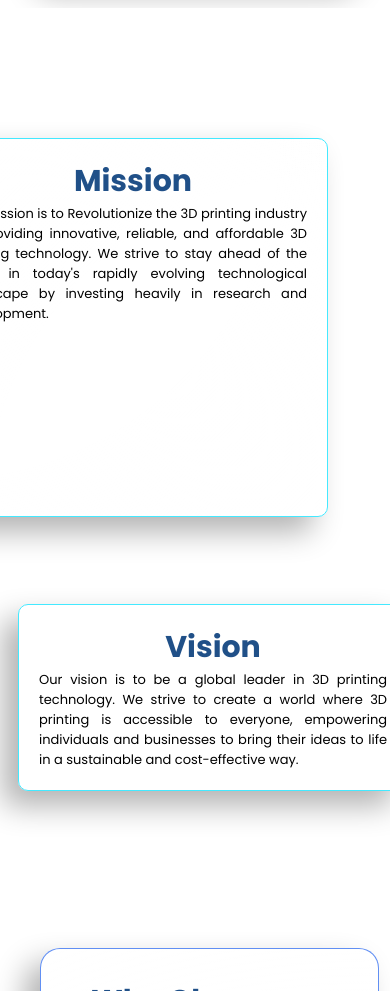
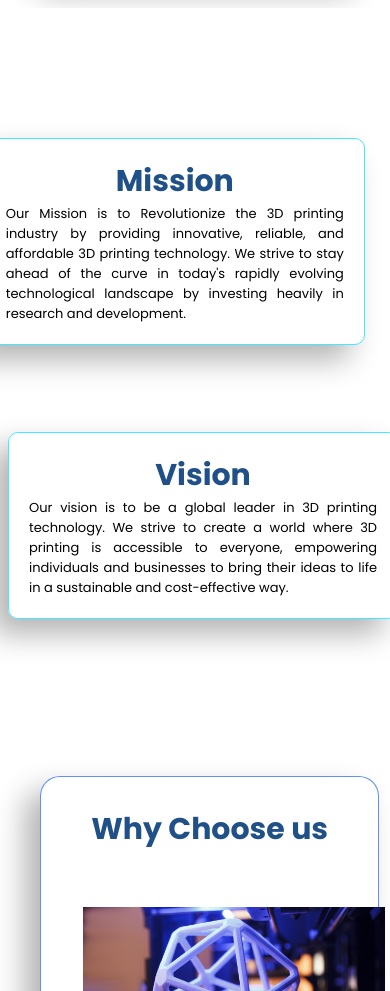
Before and after one commit to Vedakeerth/fin_pro_5, a plain HTML site: page about.html in a window 390 px wide. Shown: the part 2120-3111 px from the top of the page. Drawn offline with nearby package versions, Linux system fonts and the light colour scheme; a script that the page names is missing; files whose address does not match are found by name.

Commit message:
Update style_about.css

```diff
--- a/css/style_about.css
+++ b/css/style_about.css
@@ -1071,11 +1071,11 @@ a:hover {
 
 }
 .box1 {
-  width: 390px;
-  left: 70%;
+  width: 380px;
+  left: 82%;
   border: 1px solid #44e9ff;
   border-radius: 10px;
-  height: 45vh;
+  height: auto;
 }
 .container2 h2 {
   font-size: 30px;
@@ -1087,7 +1087,7 @@ a:hover {
 }
 .box2 {
   width: 390px;
-  left: 18px;
+  left: 8px;
   position: relative;
   margin-top: 10px;
   border: 1px solid #44e9ff;
```
